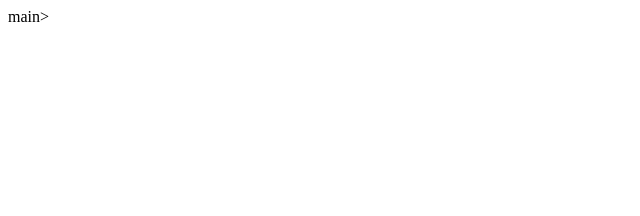
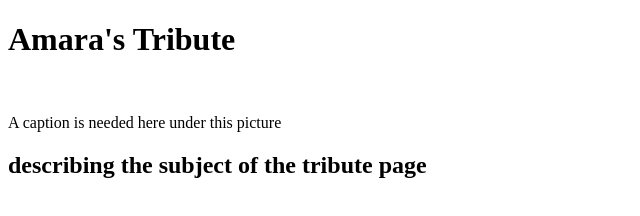
Before and after one commit to Jud1th1/tribute-page, a plain HTML site: page index.html in a window 1280 px wide. Shown: the whole page, without its empty margins (0-640 px from the left). Drawn offline with Linux system fonts and the light colour scheme.

Commit message:
Update index.html

```diff
--- a/index.html
+++ b/index.html
@@ -9,7 +9,17 @@
 </head>
 
 <body>
-    <main></main>main></main>
+<main id="main">
+    <h1 id="title">Amara's Tribute</h1>
+    <div id="img-div">
+        <img id="image">
+        <p id="img-caption">A caption is needed here under this picture</p>
+    </div id="tribute-info">
+        <h2>describing the subject of the tribute page</h2>
+    <div>
+
+    </div>
+</main>
 </body>
 
 </html>
```
